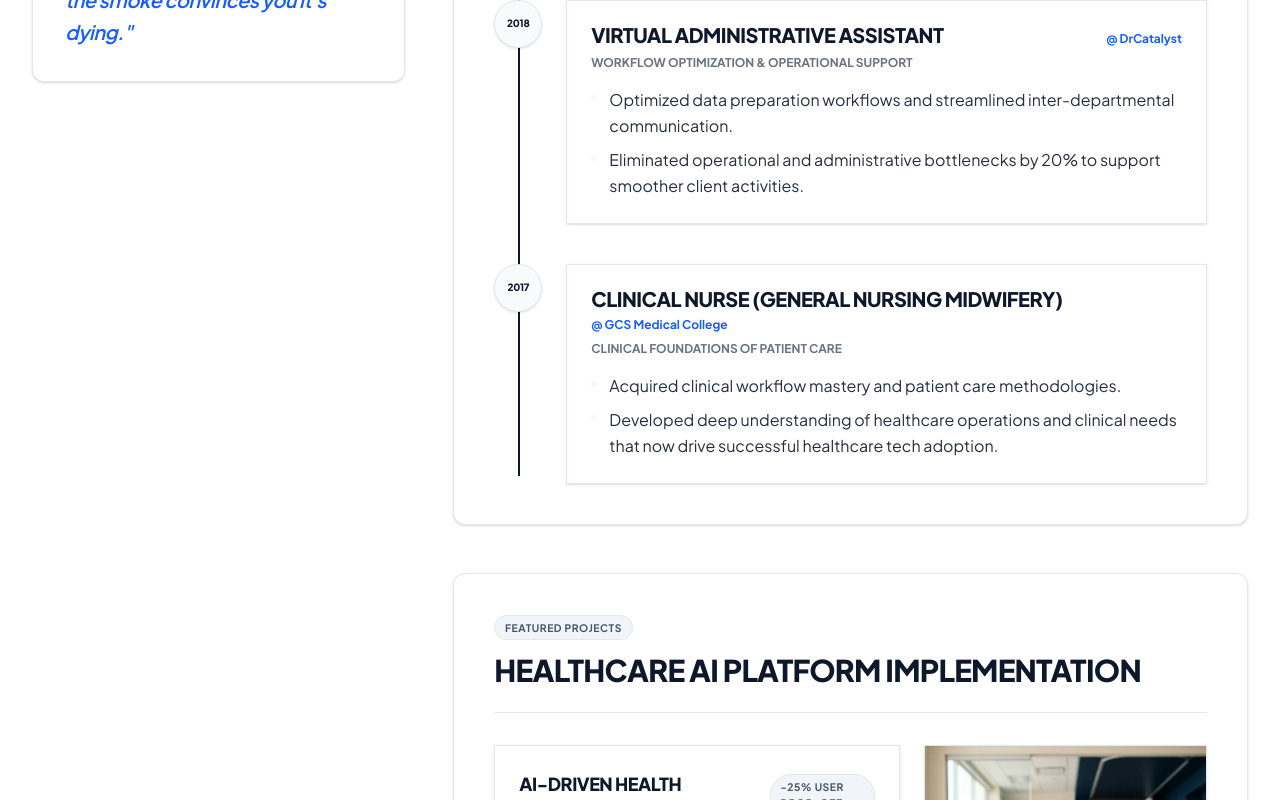
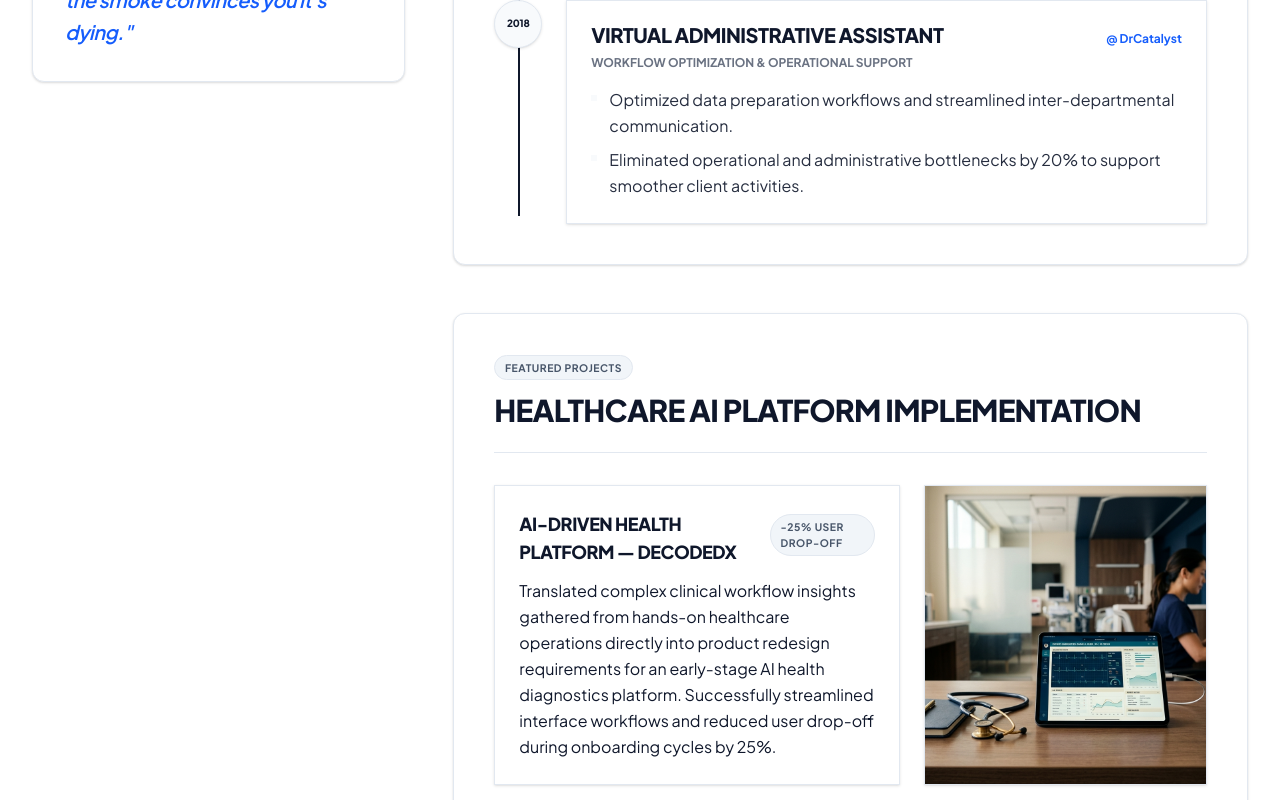
Before and after one commit to schristian9/CSM_Port, a Next.js app: page /about in a window 1280 px wide. Shown: the part 1448-2248 px from the top of the page. Built offline with nearby package versions, Linux system fonts and the light colour scheme.

Commit message:
Remove clinical nurse section from about page

```diff
--- a/app/about/page.js
+++ b/app/about/page.js
@@ -70,16 +70,6 @@ export default function About() {
       achievements: [
         "Optimized data preparation workflows and streamlined inter-departmental communication.",
         "Eliminated operational and administrative bottlenecks by 20% to support smoother client activities."
-      ]
-    },
-    {
-      year: "2017",
-      role: "Clinical Nurse (General Nursing Midwifery)",
-      company: "GCS Medical College",
-      highlight: "Clinical Foundations of Patient Care",
-      achievements: [
-        "Acquired clinical workflow mastery and patient care methodologies.",
-        "Developed deep understanding of healthcare operations and clinical needs that now drive successful healthcare tech adoption."
       ]
     }
   ];
```
